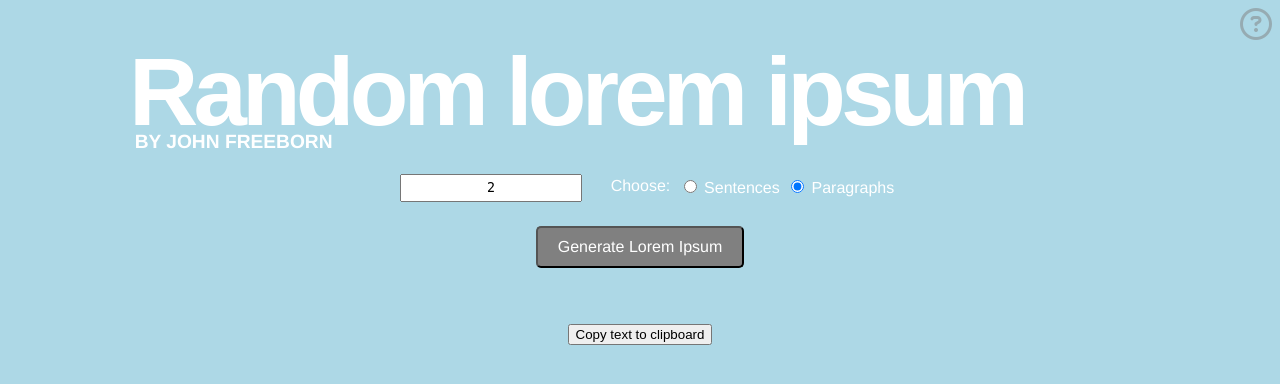
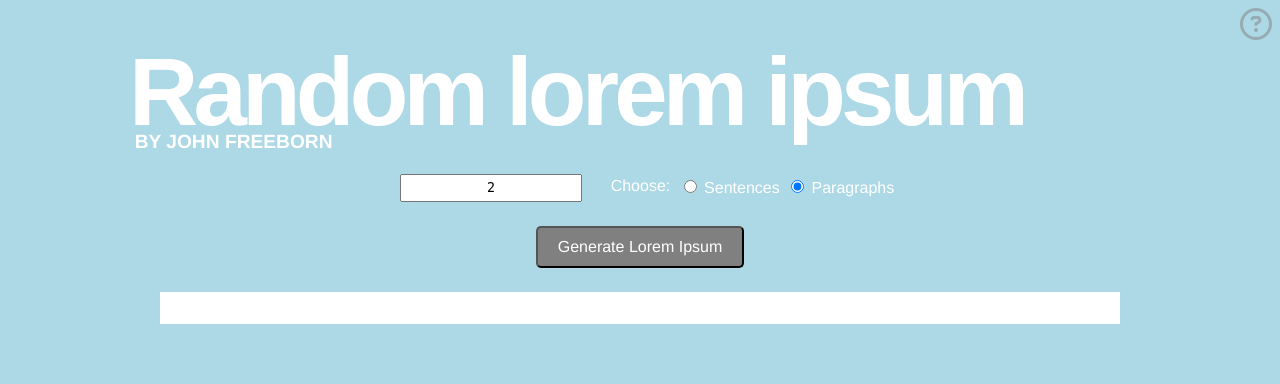
Before and after one commit to jfx1026/JohnHughes-LoremIpsum, a PHP site: page /index-minimal.html in a window 1280 px wide. Shown: the top 384 px of the page. Run offline with PHP 8.4, Linux system fonts and the light colour scheme; style sheets or scripts are compiled from the project's sources; some libraries are stand-ins or nearby versions.

Commit message:
Minimal Verson Tune Up
FIX - Copy text button is hidden until lorem ipsum is generated.
FIX - CSS clean up: added padding to lorem ipsum box and copy text button styling
TODO - bring these changes over to full movie version

```diff
--- a/greekData.js
+++ b/greekData.js
@@ -104,4 +104,6 @@ function writeParagraphs() {
     document.getElementById("loremIpsumBox").innerHTML += ("<p>" + tempData + "</p>"); // puts the words in the div
     rP++; //increment rP to keep the loop going
   }
+
+  document.getElementById("copyButton").style.display = "block";
 }
--- a/index-minimal.html
+++ b/index-minimal.html
@@ -87,7 +87,7 @@
         </div>
 
         <div id="copyButton">
-          <button class="btn" data-clipboard-action="copy" data-clipboard-target="#loremIpsumBox">Copy text to clipboard</button>
+          <button id="buttonCopy" class="btn" data-clipboard-action="copy" data-clipboard-target="#loremIpsumBox">Copy text to clipboard</button>
         </div>
 
       </div>
--- a/stylesheets/basic.css
+++ b/stylesheets/basic.css
@@ -82,15 +82,19 @@ h2 {
 #textRadio {
   padding-top: .5em; }
 
-#generateButton {
+#generateButton, #copyButton {
   padding-top: 1.5em;
   padding-bottom: 1.5em; }
+
+#copyButton {
+  display: none; }
 
 #loremIpsumBox {
   background-color: white;
   color: gray;
   padding: 0;
-  margin-bottom: 2em; }
+  margin-bottom: 2em;
+  padding: 1em; }
 
 #info {
   text-align: right;
@@ -167,6 +171,18 @@ h2 {
   background: #4a4a4a;
   text-decoration: none; }
 
+#buttonCopy {
+  -webkit-border-radius: 5;
+  -moz-border-radius: 5;
+  border-radius: 5px;
+  font-family: "Helvetica", sans-serif;
+  padding: 10px 20px 10px 20px;
+  text-decoration: none;
+  font-size: 1em; }
+
+#buttonCopy:hover {
+  background: aliceblue; }
+
 @media (max-width: 1024px) {
   h1 {
     font-size: 7em; } }
--- a/stylesheets/basic.scss
+++ b/stylesheets/basic.scss
@@ -114,9 +114,13 @@ h2 {
   padding-top: .5em;
 }
 
-#generateButton {
+#generateButton, #copyButton {
   padding-top: 1.5em;
   padding-bottom: 1.5em;
+}
+
+#copyButton {
+  display: none;
 }
 
 // where the lorem ipsum goes
@@ -126,6 +130,7 @@ h2 {
 	color: gray;
 	padding: 0;
 	margin-bottom: 2em;
+	padding: 1em;
 }
 
 //info and modal
@@ -222,6 +227,21 @@ h2 {
   text-decoration: none;
 }
 
+
+#buttonCopy {
+  -webkit-border-radius: 5;
+  -moz-border-radius: 5;
+  border-radius: 5px;
+  font-family: $font-stack;
+  padding: 10px 20px 10px 20px;
+  text-decoration: none;
+  font-size: 1em;
+}
+
+#buttonCopy:hover {
+  background: aliceblue;
+}
+
 // responsive CSS
 
 @media (max-width: 1024px) {
```
Also changed, not shown: 1 other file.
